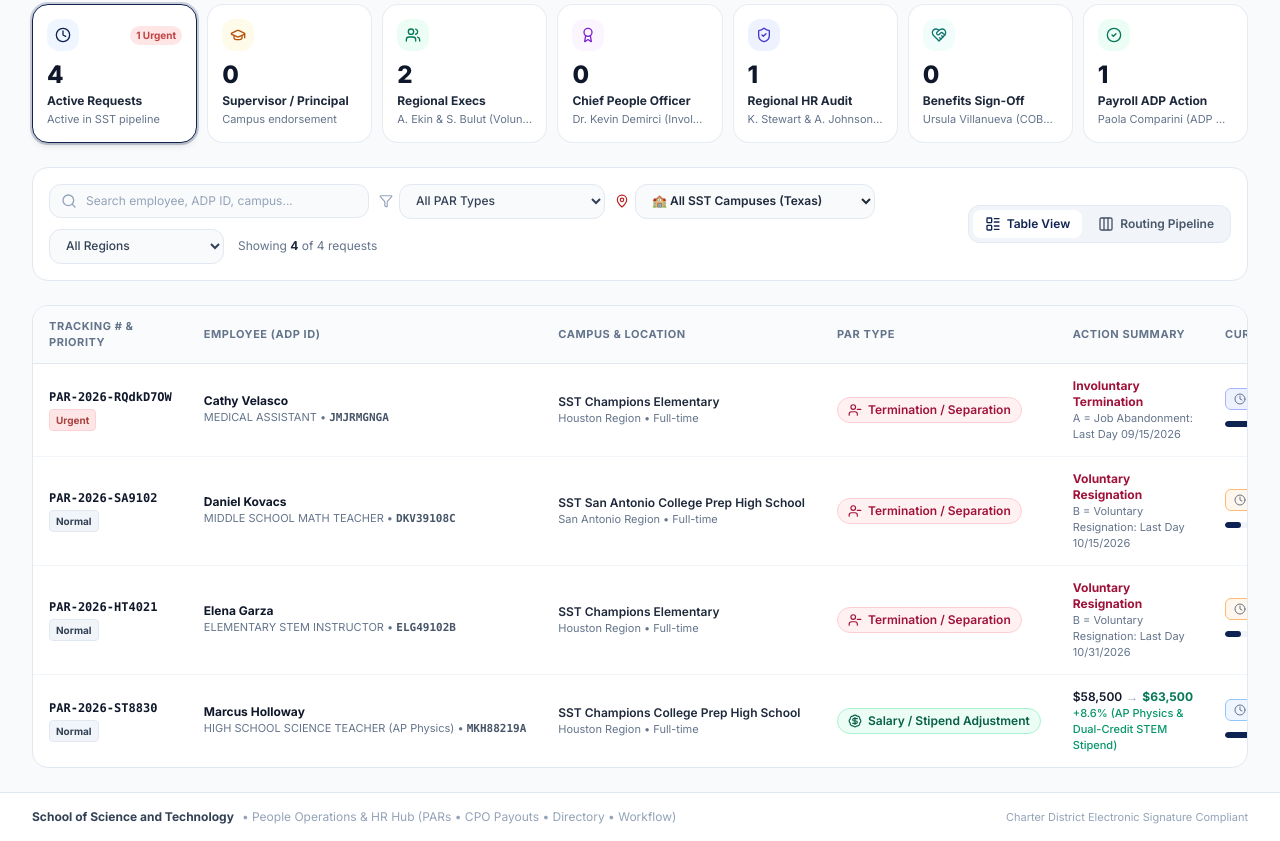
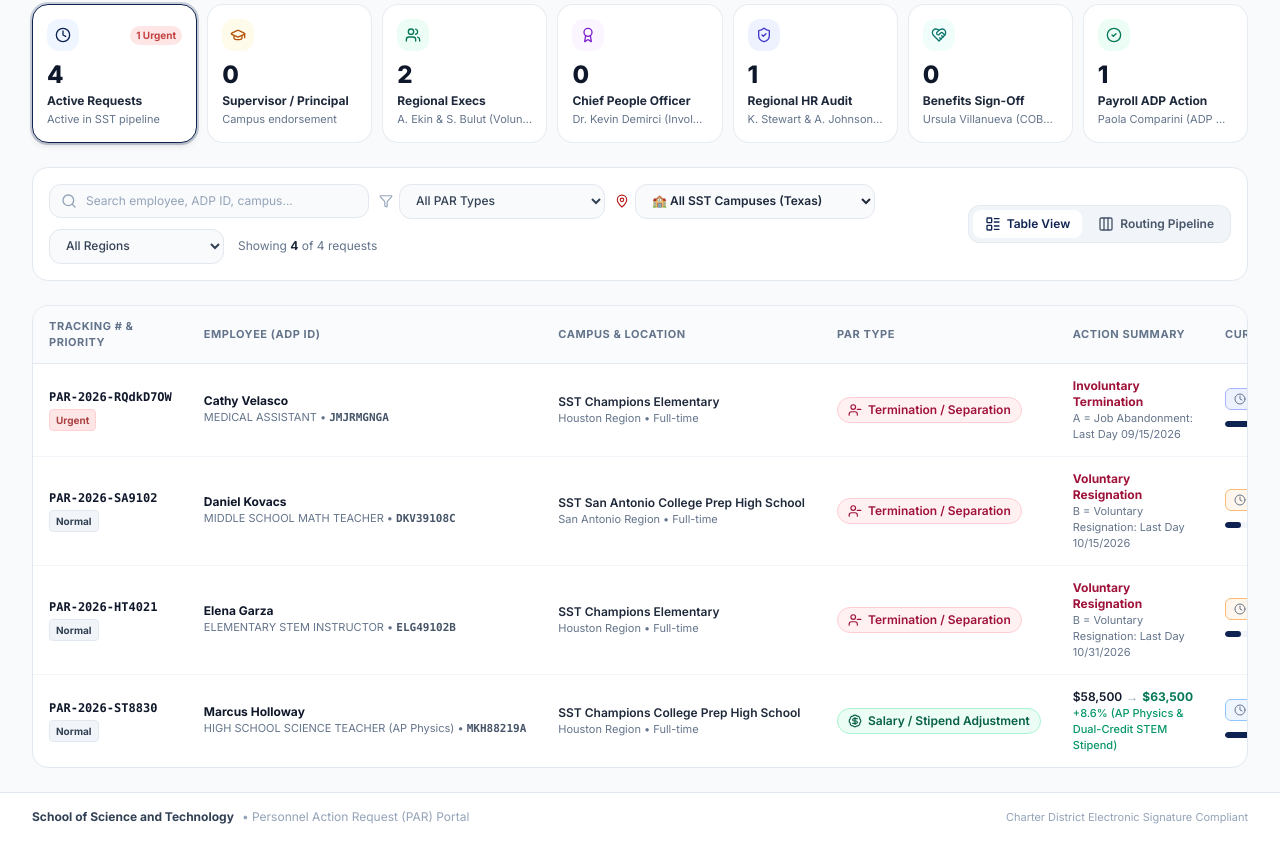
Before and after one commit to kevinzdemirci/sst-par-portal, a React (Vite) app: page / in a window 1280 px wide. Shown: the part 352-1193 px from the top of the page. Built offline with nearby package versions, Linux system fonts and the light colour scheme; the HTML template or start-up script is replaced by a standard one.

Commit message:
Remove People Operations & HR Hub text

```diff
--- a/src/App.tsx
+++ b/src/App.tsx
@@ -1434,7 +1434,7 @@ export function App() {
         <div className="max-w-7xl mx-auto px-4 sm:px-6 lg:px-8 flex flex-col sm:flex-row items-center justify-between gap-2">
           <div className="flex items-center space-x-2">
             <span className="font-bold text-slate-700">School of Science and Technology</span>
-            <span>• People Operations & HR Hub (PARs • CPO Payouts • Directory • Workflow)</span>
+            <span>• Personnel Action Request (PAR) Portal</span>
           </div>
           <div className="text-[11px] text-slate-400">Charter District Electronic Signature Compliant</div>
         </div>
```
